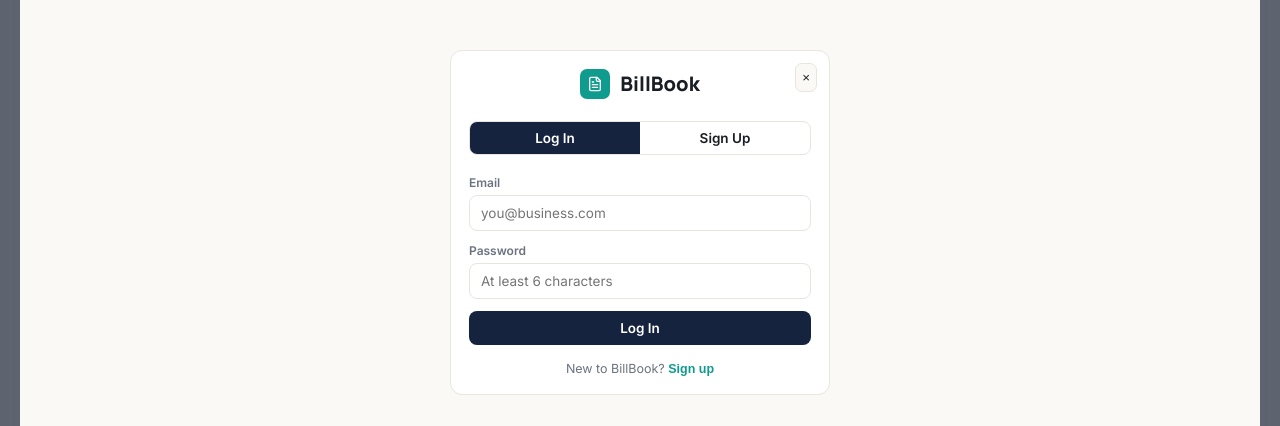
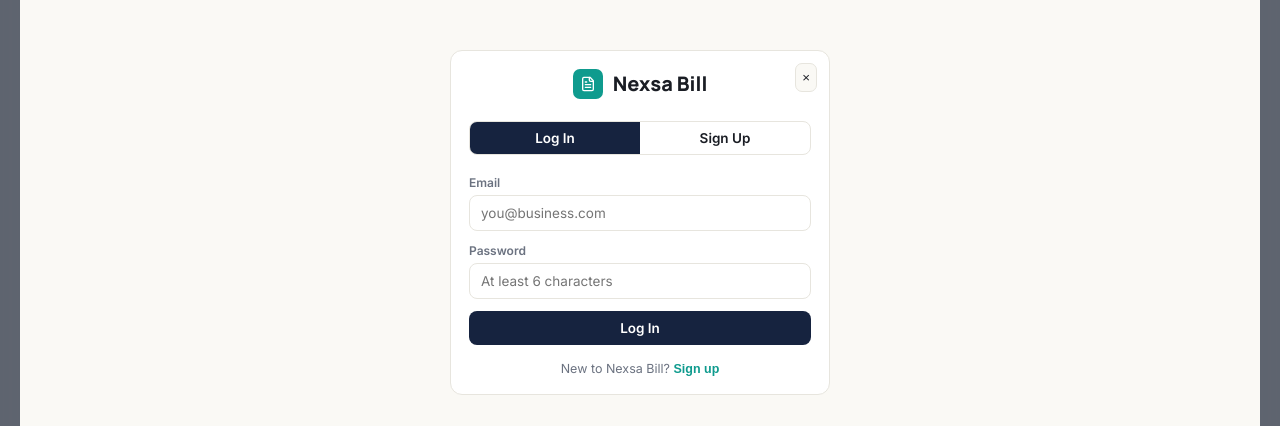
Before and after one commit to vedant313/frontend-bill-book, a React (Vite) app: page / in a window 1280 px wide. Both pictures are taken after a click on the button "I already have an account". Shown: the part 178-604 px from the top of the page. Built offline with nearby package versions, Linux system fonts and the light colour scheme; no server answers.

Commit message:
fix: update remaining BillBook branding to Nexsa Bill

```diff
--- a/src/components/Login.jsx
+++ b/src/components/Login.jsx
@@ -42,7 +42,7 @@ export default function Login({ onAuthed, mode: initialMode = "login", onClose }
           <div className="bb-brand-mark" style={{ background: "var(--teal)" }}>
             <FileText size={16} color="#fff" />
           </div>
-          <div style={{ fontFamily: "Manrope, sans-serif", fontWeight: 800, fontSize: 20, color: "var(--ink)" }}>BillBook</div>
+          <div style={{ fontFamily: "Manrope, sans-serif", fontWeight: 800, fontSize: 20, color: "var(--ink)" }}>Nexsa Bill</div>
         </div>
 
         <div style={{ display: "flex", borderRadius: 8, border: "1px solid var(--border)", overflow: "hidden", marginBottom: 20 }}>
@@ -100,7 +100,7 @@ export default function Login({ onAuthed, mode: initialMode = "login", onClose }
         </form>
 
         <div style={{ textAlign: "center", marginTop: 16, fontSize: 12.5, color: "var(--muted)" }}>
-          {mode === "signup" ? "Already have an account?" : "New to BillBook?"}{" "}
+          {mode === "signup" ? "Already have an account?" : "New to Nexsa Bill?"}{" "}
           <button
             type="button"
             onClick={() => setMode(mode === "signup" ? "login" : "signup")}
```
